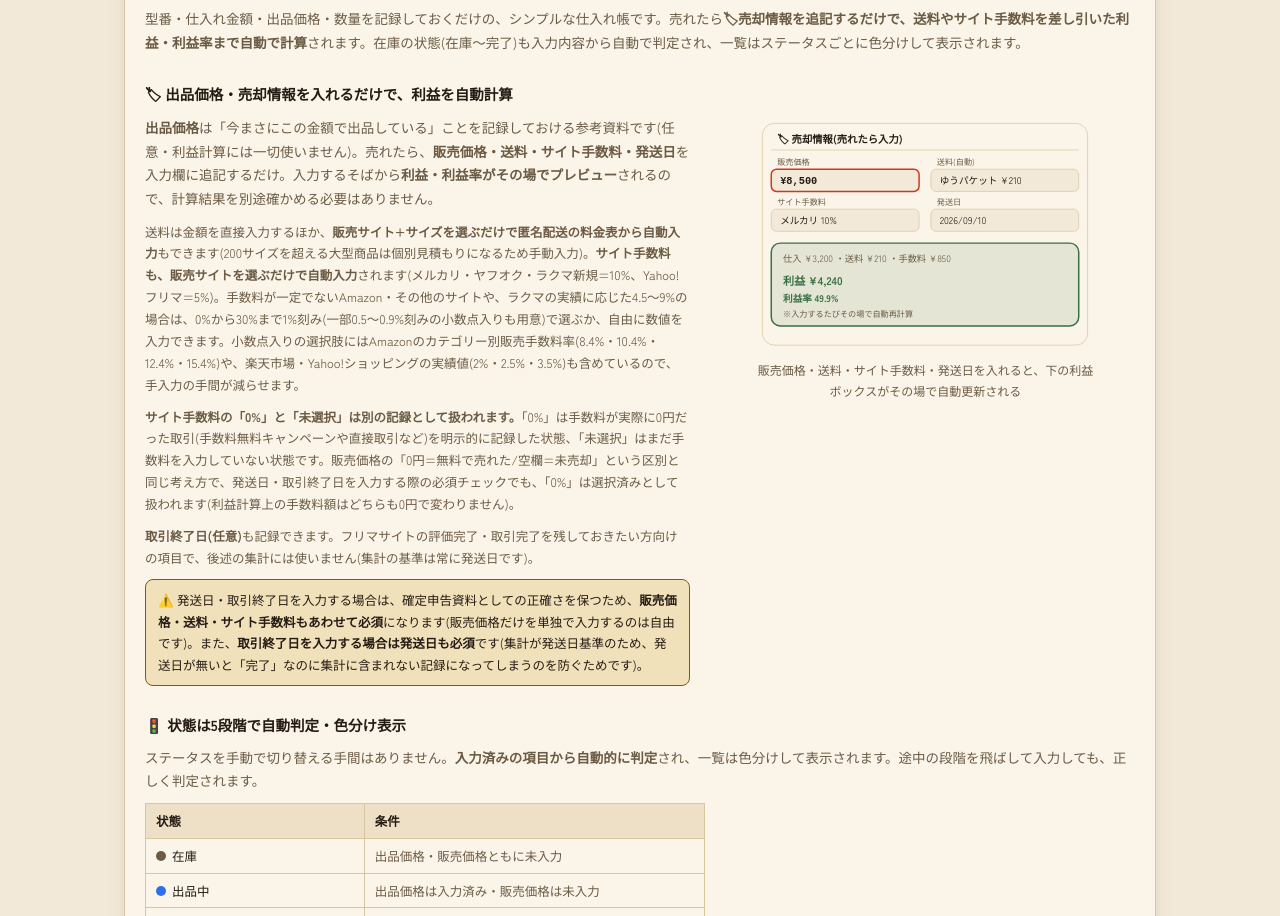
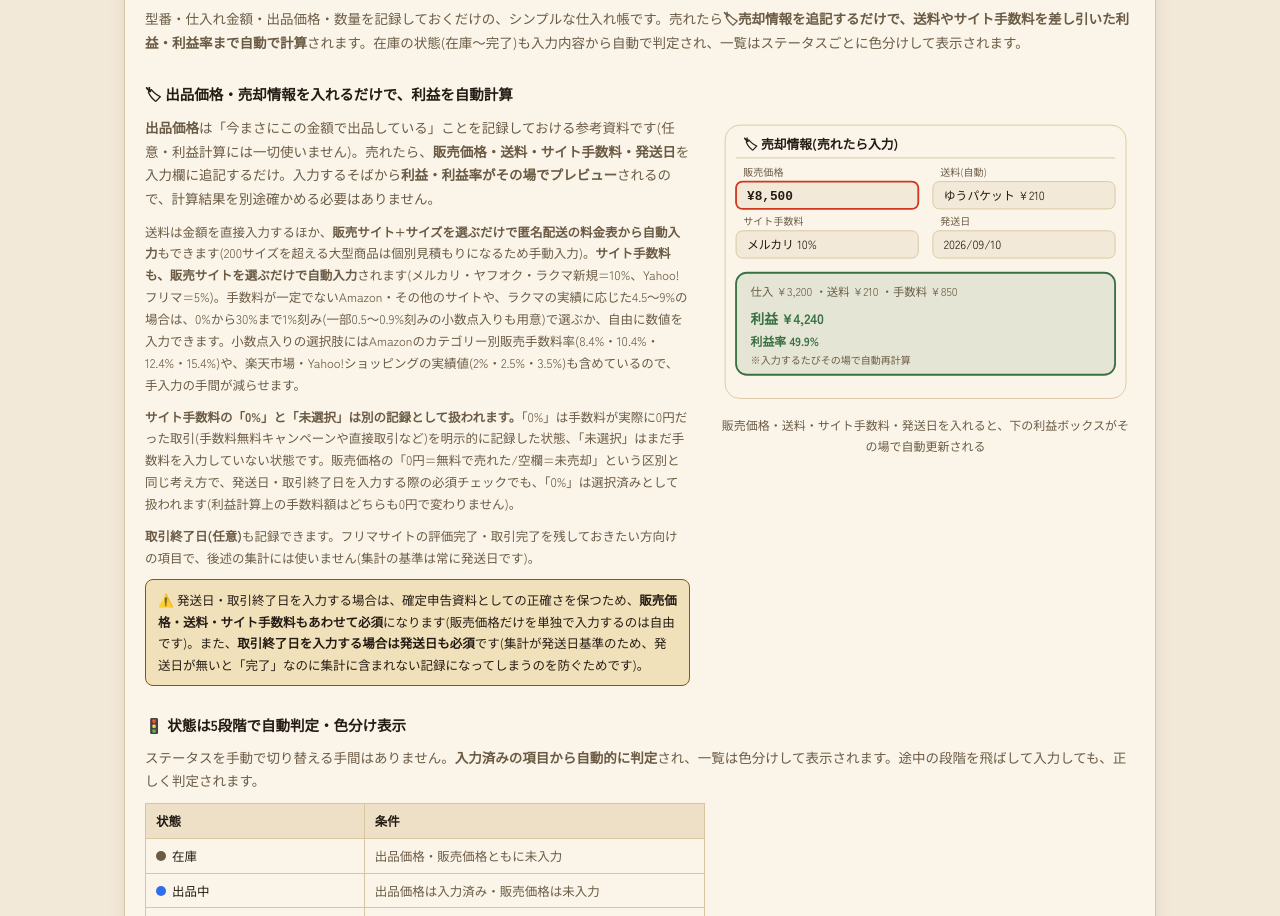
Before and after one commit to rakusearch-app/rakusearch-app.github.io, a plain HTML site: page index.html in a window 1280 px wide. Shown: the part 7423-8339 px from the top of the page. Drawn offline with Linux system fonts and the light colour scheme; a web font is replaced by a local one.

Commit message:
売却情報イラストも他の3点と同じ大きさ(420px)に揃える

```diff
--- a/index.html
+++ b/index.html
@@ -958,7 +958,7 @@
             <p style="margin-top:10px; font-size:12.5px; background:var(--gold-soft); border:1px solid var(--gold); color:var(--ink); border-radius:8px; padding:9px 12px;">⚠️ 発送日・取引終了日を入力する場合は、確定申告資料としての正確さを保つため、<strong>販売価格・送料・サイト手数料もあわせて必須</strong>になります(販売価格だけを単独で入力するのは自由です)。また、<strong>取引終了日を入力する場合は発送日も必須</strong>です(集計が発送日基準のため、発送日が無いと「完了」なのに集計に含まれない記録になってしまうのを防ぐためです)。</p>
           </div>
           <figure style="margin:0;">
-            <svg viewBox="0 0 460 320" role="img" aria-label="売却情報入力欄。販売価格、送料(自動または手動)、サイト手数料、発送日を入れると、利益と利益率がその場でプレビューされる" style="width:100%; max-width:340px; height:auto; display:block; margin:0 auto;">
+            <svg viewBox="0 0 460 320" role="img" aria-label="売却情報入力欄。販売価格、送料(自動または手動)、サイト手数料、発送日を入れると、利益と利益率がその場でプレビューされる" style="width:100%; max-width:420px; height:auto; display:block; margin:0 auto;">
               <rect x="10" y="10" width="440" height="300" rx="16" fill="var(--card)" stroke="var(--line)"></rect>
               <text x="30" y="36" font-size="14" font-weight="700" fill="var(--ink)">🏷 売却情報(売れたら入力)</text>
               <line x1="22" y1="46" x2="438" y2="46" stroke="var(--line)"></line>
@@ -983,7 +983,7 @@
               <text x="38" y="252" font-size="13" font-weight="700" fill="var(--good)">利益率 49.9%</text>
               <text x="38" y="272" font-size="11" fill="var(--ink-soft)">※入力するたびその場で自動再計算</text>
             </svg>
-            <figcaption style="font-size:12px; color:var(--ink-soft); text-align:center; margin:6px auto 0; max-width:340px;">販売価格・送料・サイト手数料・発送日を入れると、下の利益ボックスがその場で自動更新される</figcaption>
+            <figcaption style="font-size:12px; color:var(--ink-soft); text-align:center; margin:6px auto 0; max-width:420px;">販売価格・送料・サイト手数料・発送日を入れると、下の利益ボックスがその場で自動更新される</figcaption>
           </figure>
         </div>
 
```
